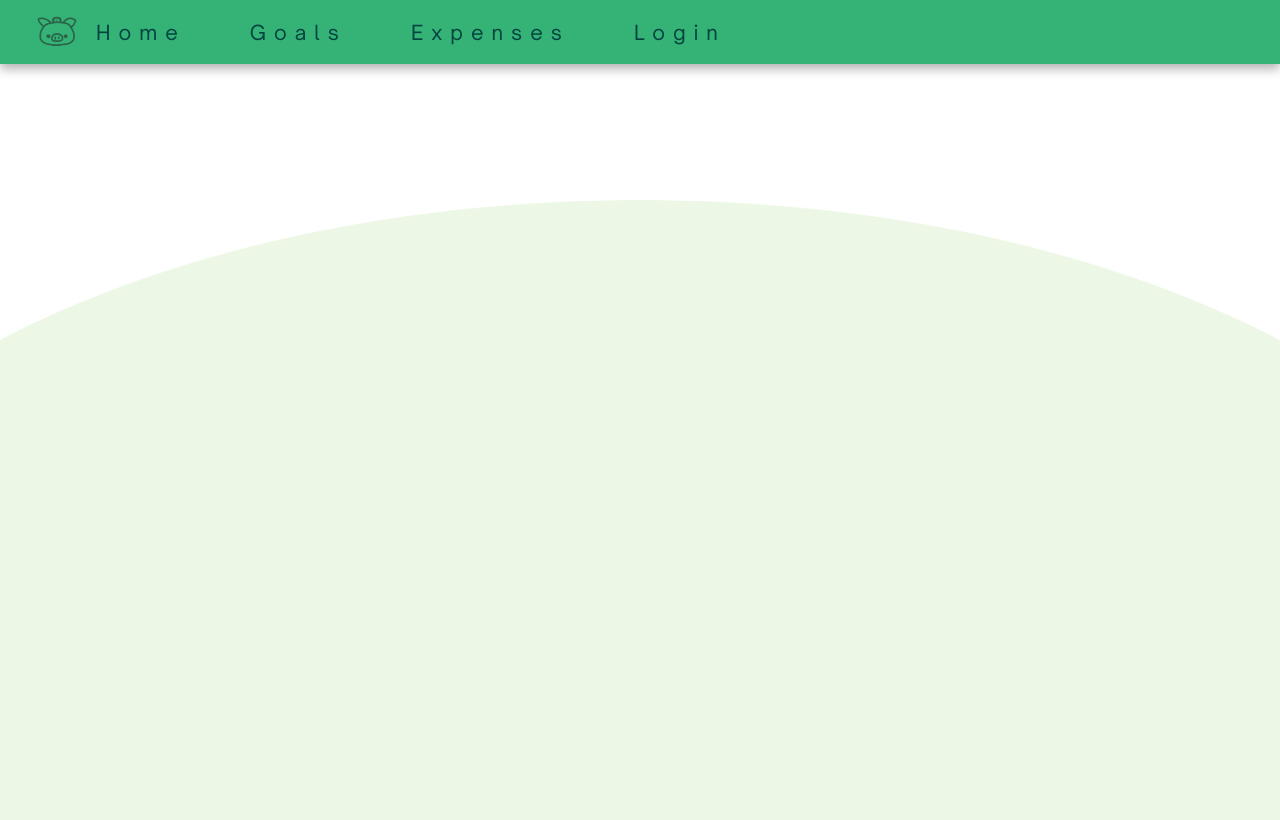
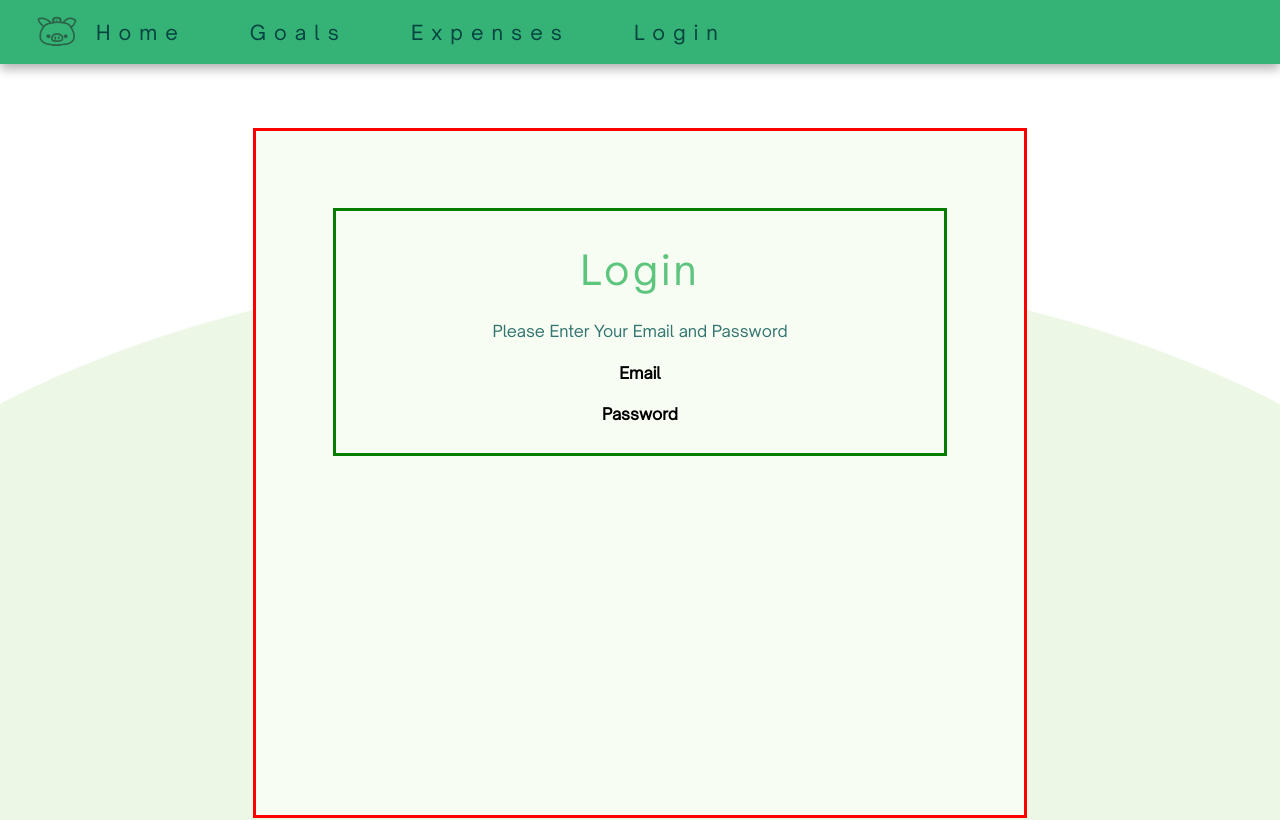
Before and after one commit to vincetrain/budgie, a React (Create React App) app: page /LoginPage in a window 1280 px wide. Shown: the top 820 px of the page. Built offline with nearby package versions, Linux system fonts and the light colour scheme.

Commit message:
psuhing cjust cuz im anxiety

```diff
--- a/src/Pages/LoginPage.jsx
+++ b/src/Pages/LoginPage.jsx
@@ -3,8 +3,23 @@ import './LoginPage.scss';
 function LoginPage() {
     return (
 
-        <div className= "pageContainer">
+        <div className="LogInPageContainer">
 
+            <div className="ContentsContainer">
+
+                <div className="WordsContainer">
+                    <h1>Login</h1>
+                    <p>Please Enter Your Email and Password</p>
+                    <div className="Input Spaces">
+                        <h4>Email</h4>
+
+                        <h4>Password</h4>
+
+                    </div>
+                </div>
+
+
+            </div>
 
         </div>
 
--- a/src/Pages/LoginPage.scss
+++ b/src/Pages/LoginPage.scss
@@ -5,7 +5,48 @@
 
 .LogInPageContainer {
     background-image: url("../Components/short term goals background.png");
-    position: relative;
-    top: 1000px;
-    //background-size: cover;
+    background-position: top;
+    background-position-y: 0%;
+    height: 900px;
+    background-size: cover;
 }
+
+.ContentsContainer {
+    background-color: #f7fdf3;
+    margin: auto;
+    margin-top: 5%;
+    display: block;
+    border: 3px solid red;
+    justify-content: center;
+    align-items: center;
+    text-align: center;
+    width: 60%;
+    height: 76%;
+}
+
+.WordsContainer {
+    font-family: "OpenSauce";
+    display: block;
+    border: 3px solid green;
+    padding: 1%;
+    margin-top: 10%;
+    margin-bottom: 10%;
+    margin-left: 10%;
+    margin-right: 10%;
+}
+
+.WordsContainer h1 {
+    letter-spacing: 0.08em;
+    color: #5ec57e;
+    font-weight: lighter;
+    font-size: 40px;
+}
+
+.WordsContainer p {
+    margin-left: 0em;
+    text-transform: none;
+    color: #347571;
+    letter-spacing: 0em;
+    line-height: 1.3em;
+    direction: ltr;
+}
```
